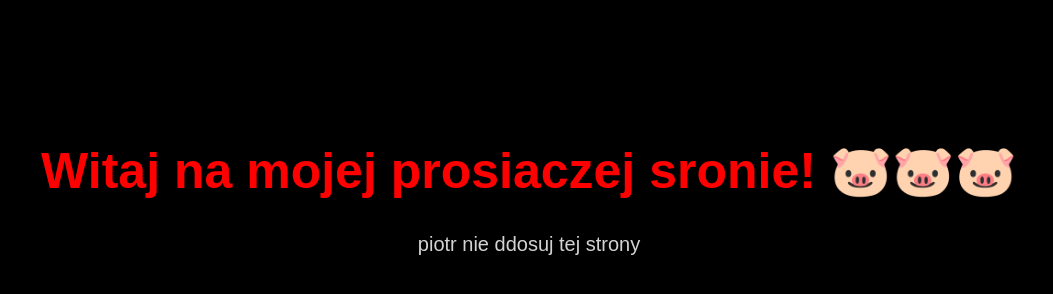
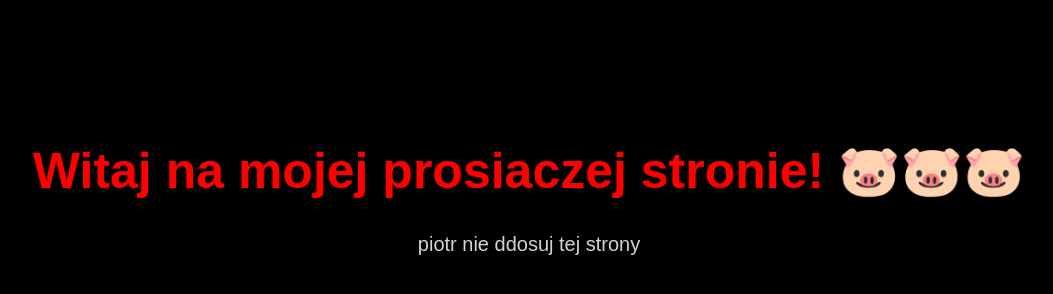
Before and after one commit to easyyyprogramist5/prosiaczastrona.github.io, a plain HTML site: page index.html in a window 1280 px wide. Shown: the whole page, without its empty margins (111-1164 px from the left). Drawn offline with Linux system fonts and the light colour scheme.

Commit message:
Update index.html

```diff
--- a/index.html
+++ b/index.html
@@ -27,7 +27,7 @@
 
 <body>
 
-    <h1>Witaj na mojej prosiaczej sronie! 🐷🐷🐷</h1>
+    <h1>Witaj na mojej prosiaczej stronie! 🐷🐷🐷</h1>
 
     <p>piotr nie ddosuj tej strony </p>
 
```
